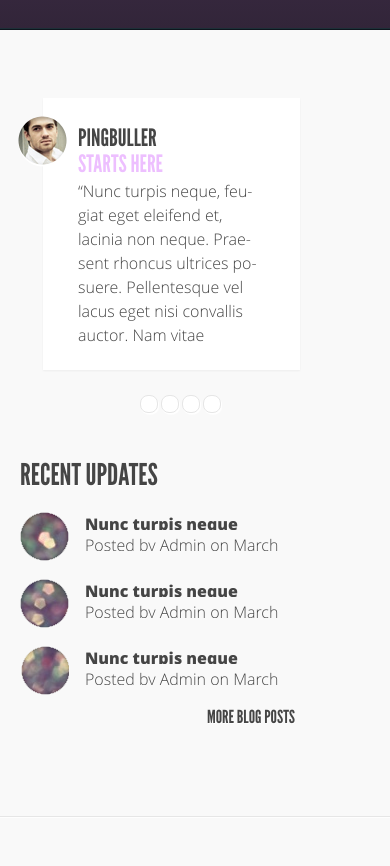
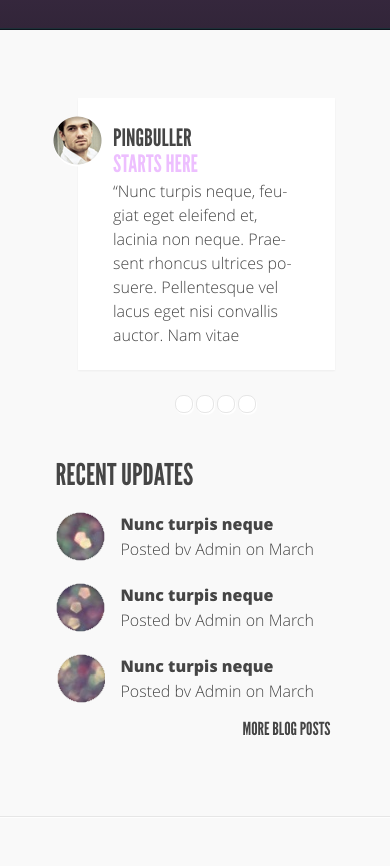
Before and after one commit to Bogdan2120/bohban2120_dz7-8.github, a plain HTML site: page index.html in a window 390 px wide. Shown: the part 1084-1950 px from the top of the page. Drawn offline with Linux system fonts and the light colour scheme.

Commit message:
homework_4

```diff
--- a/css/style.css
+++ b/css/style.css
@@ -1211,6 +1211,7 @@ display: inline;
 	/*-----testimonials--------*/
 	.testimonials {
 		width: 320px;
+		margin: 0 auto;
 		float: none;
 	}
 	.testimonial {
@@ -1249,8 +1250,7 @@ display: inline;
 
 	.blog {
 		width: 279px;
-		margin-left: 20px;
-		margin-top: 33px;
+		margin: 33px auto 0;
 		float: none;
 	}
 	.blog__article {
@@ -1259,7 +1259,7 @@ display: inline;
 	.blog-artikle__titel {
 		display: inline-block;
 		width: 157px;
-		height: 18px;
+		height: 22px;
 		overflow: hidden;
 	}
 	.blog-artikle__text {
```
